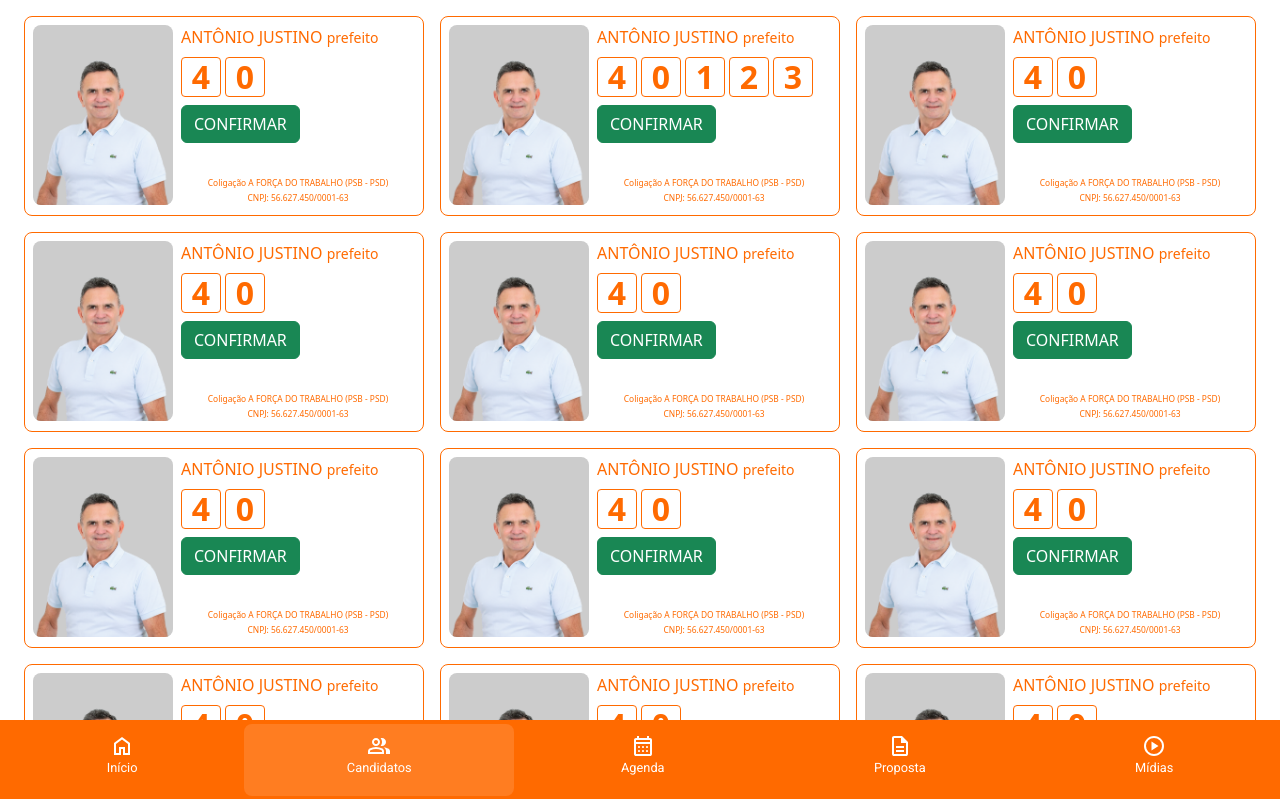
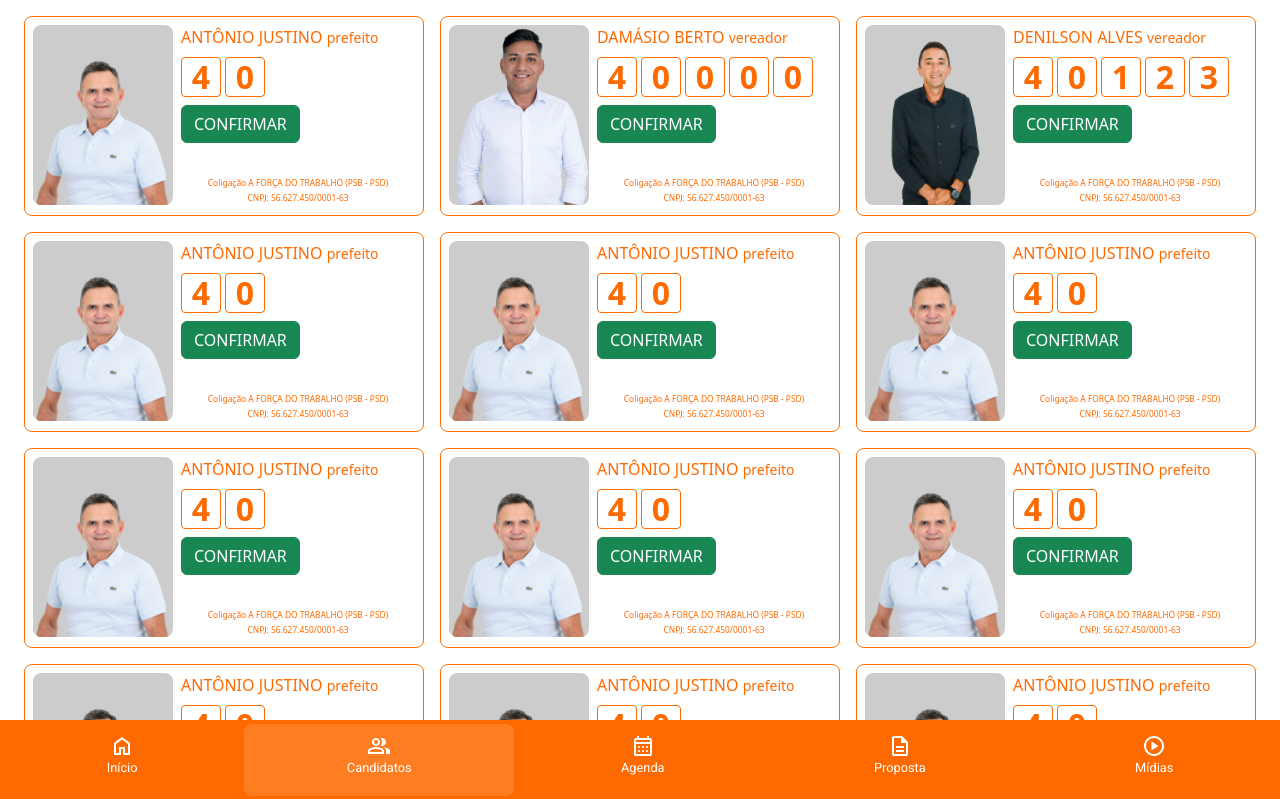
Before and after one commit to prefantoniojustino/prefantoniojustino, a plain HTML site: page index.html in a window 1280 px wide. Both pictures are taken after a click on the tab "Candidatos". Shown: the top 799 px of the page. Drawn offline with nearby package versions, Linux system fonts and the light colour scheme.

Commit message:
Add images 'vereadores'

```diff
--- a/index.html
+++ b/index.html
@@ -66,15 +66,15 @@
                         <div class="card-saint">
                             <div class="data-candidate">
                                 <div class="photo">
-                                    <img src="./assets/images/prefeito-02.png" alt="Foto do Candidato">
+                                    <img src="./assets/images/VEREADORES/DAMÁSIO.png" alt="Foto do Candidato">
                                 </div>
                                 <div class="data">
                                     <div class="d-flex flex-column gap-2">
                                         <div class="data-title">
-                                            ANTÔNIO JUSTINO <small>prefeito</small>
+                                            DAMÁSIO BERTO <small>vereador</small>
                                         </div>
                                         <div class="data-number">
-                                            <span>4</span><span>0</span><span>1</span><span>2</span><span>3</span>
+                                            <span>4</span><span>0</span><span>0</span><span>0</span><span>0</span>
                                         </div>
                                         <div class="data-confirm">
                                             <button class="btn btn-success">CONFIRMAR</button>
@@ -93,15 +93,15 @@
                         <div class="card-saint">
                             <div class="data-candidate">
                                 <div class="photo">
-                                    <img src="./assets/images/prefeito-02.png" alt="Foto do Candidato">
+                                    <img src="./assets/images/VEREADORES/DENILSON.png" alt="Foto do Candidato">
                                 </div>
                                 <div class="data">
                                     <div class="d-flex flex-column gap-2">
                                         <div class="data-title">
-                                            ANTÔNIO JUSTINO <small>prefeito</small>
+                                            DENILSON ALVES <small>vereador</small>
                                         </div>
                                         <div class="data-number">
-                                            <span>4</span><span>0</span>
+                                            <span>4</span><span>0</span><span>1</span><span>2</span><span>3</span>
                                         </div>
                                         <div class="data-confirm">
                                             <button class="btn btn-success">CONFIRMAR</button>
```
Also changed, not shown: assets/images/VEREADORES/DAMÁSIO.png (added), assets/images/VEREADORES/DENILSON.png (added), assets/images/VEREADORES/GRACILENE.png (added), assets/images/VEREADORES/LUIZ ALVES.png (added), assets/images/VEREADORES/NILMA.png (added), assets/images/VEREADORES/RHUAN.png (added), assets/images/VEREADORES/ROZINHA.png (added), assets/images/VEREADORES/RUZIA.png (added), assets/images/VEREADORES/VAN.png (added), assets/images/VEREADORES/VIVI.png (added).
